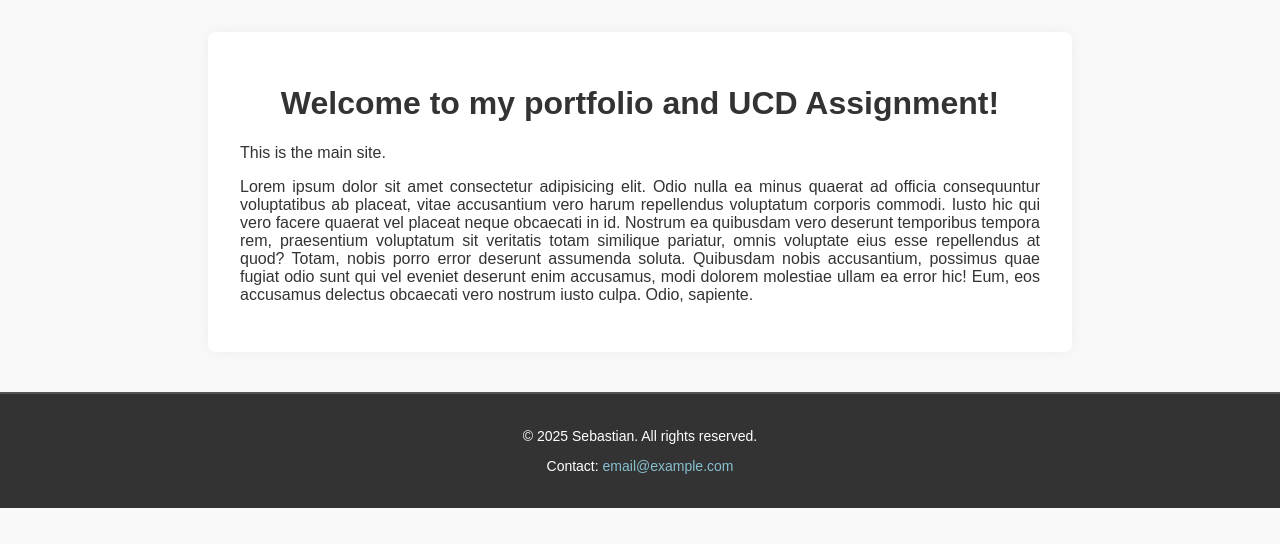
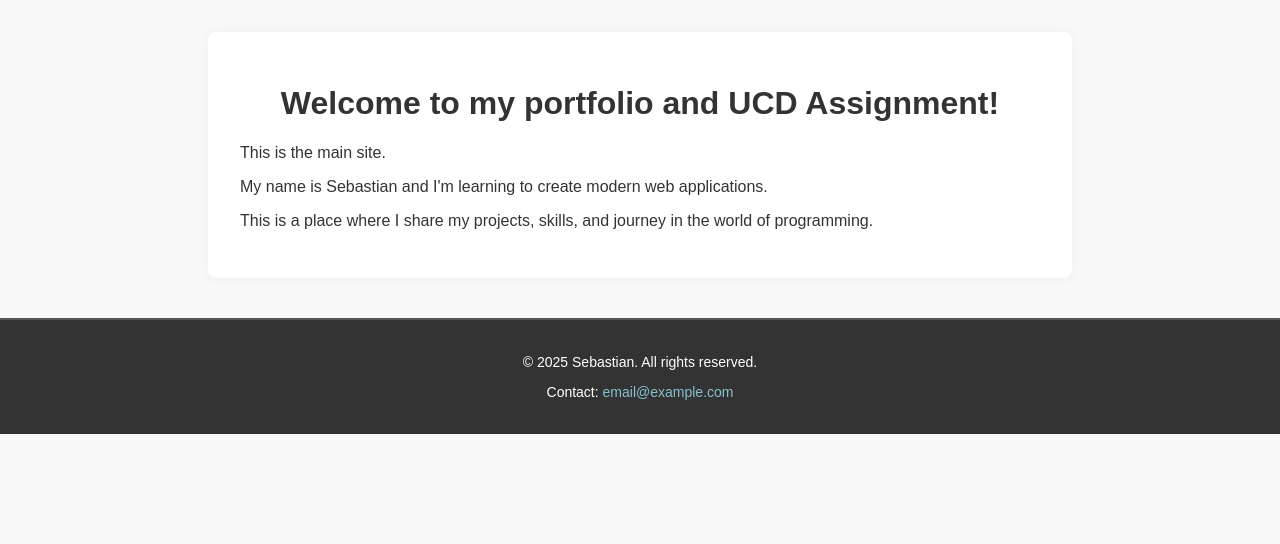
Before and after one commit to sebastian-elbacho/flask_assignment, a Flask app: page / in a window 1280 px wide. Shown: the part 50-594 px from the top of the page. Run offline with Flask 3, Linux system fonts and the light colour scheme.

Commit message:
the content added

```diff
--- a/templates/home.html
+++ b/templates/home.html
@@ -3,13 +3,6 @@
 {% block content %}
 <h1>Welcome to my portfolio and UCD Assignment!</h1>
 <p>This is the main site.</p>
-<p>Lorem ipsum dolor sit amet consectetur adipisicing elit. Odio nulla ea minus quaerat ad officia
-    consequuntur voluptatibus ab placeat,
-    vitae accusantium vero harum repellendus voluptatum corporis commodi.
-    Iusto hic qui vero facere quaerat vel placeat neque obcaecati in id.
-    Nostrum ea quibusdam vero deserunt temporibus tempora rem, praesentium voluptatum sit
-    veritatis totam similique pariatur, omnis voluptate eius esse repellendus at quod? Totam,
-    nobis porro error deserunt assumenda soluta. Quibusdam nobis accusantium, possimus quae fugiat odio sunt qui
-    vel eveniet deserunt enim accusamus, modi dolorem molestiae ullam ea error hic! Eum,
-    eos accusamus delectus obcaecati vero nostrum iusto culpa. Odio, sapiente.</p>
+<p>My name is Sebastian and I'm learning to create modern web applications.</p>
+<p>This is a place where I share my projects, skills, and journey in the world of programming.</p>
 {% endblock %}
```
